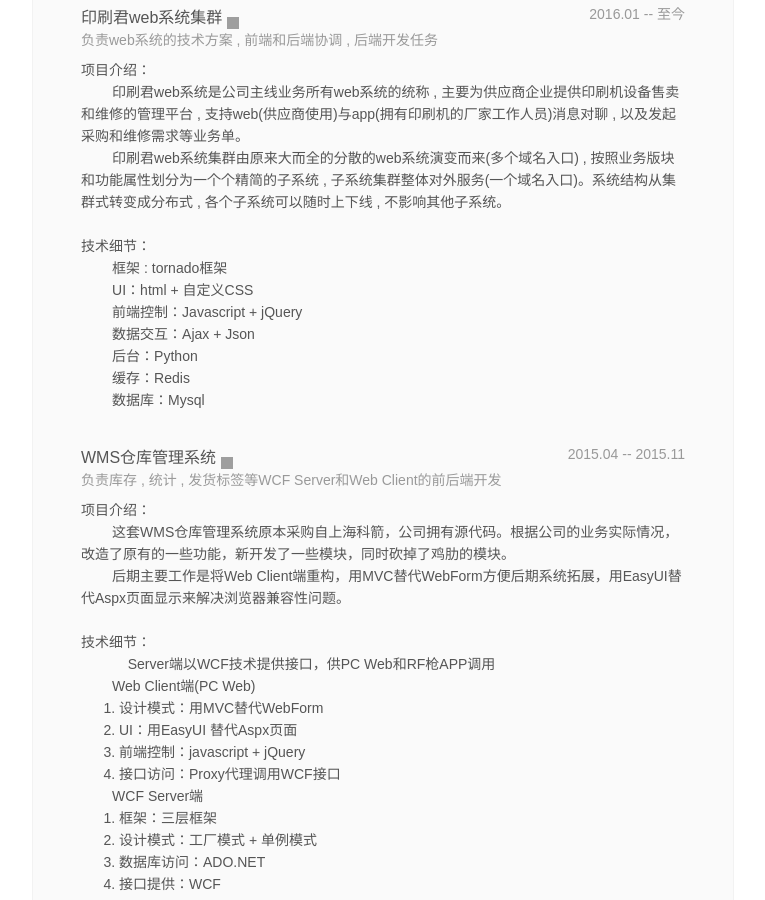
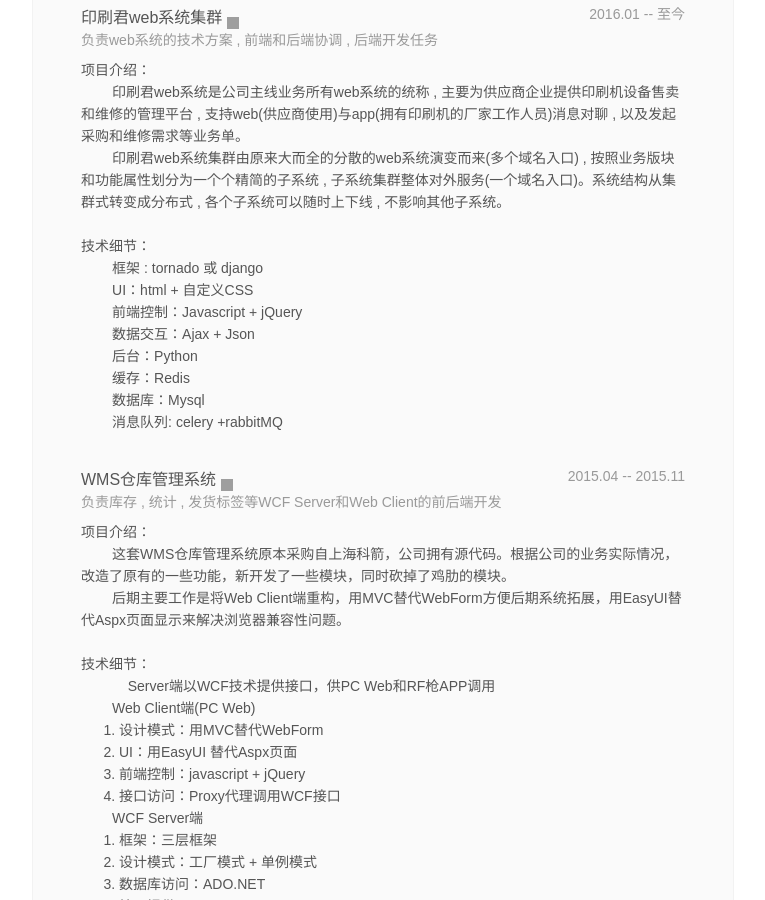
Before and after one commit to hopehook/HopeHook.com, a Jekyll site: the page resume.html, which Jekyll copies as it is, in a window 1280 px wide and 900 px high, scrolled down 1695 px. Shown: the whole window, without its empty margins (257-1022 px from the left). Built offline with Jekyll 4.4.1, drawn with Linux system fonts in a browser that asks for light colours; Markdown is read by kramdown in place of the engine named in the settings; grey boxes are pictures that could not be loaded.

Commit message:
Update resume.html

```diff
--- a/resume.html
+++ b/resume.html
@@ -374,7 +374,7 @@
 						</div>
 						<div class="info_t">
 							<span class="base_info"><i></i>男&nbsp;&nbsp;&nbsp;25岁&nbsp;&nbsp;&nbsp;本科&nbsp;&nbsp;&nbsp;CET-6
-							<span class="job_span">&nbsp;2年多工作经验</span><span class="birth_span dn">1992.01年出生</span>&nbsp;&nbsp;&nbsp;深圳</span>
+							<span class="job_span">&nbsp;3年工作经验</span><span class="birth_span dn">1992.01年出生</span>&nbsp;&nbsp;&nbsp;深圳</span>
 						</div>
 						<div class="info_b">
 							<span class="mobile"><i></i>13642354441</span>&nbsp;
@@ -644,13 +644,15 @@
 <p>&nbsp;&nbsp;&nbsp;&nbsp;&nbsp;&nbsp;&nbsp;&nbsp;印刷君web系统集群由原来大而全的分散的web系统演变而来(多个域名入口) , 按照业务版块和功能属性划分为一个个精简的子系统 , 子系统集群整体对外服务(一个域名入口)。系统结构从集群式转变成分布式 , 各个子系统可以随时上下线 , 不影响其他子系统。 </p>
 <p><br /></p>
 <p>技术细节：</p>
-<p>&nbsp;&nbsp;&nbsp;&nbsp;&nbsp;&nbsp;&nbsp;&nbsp;框架 : tornado框架</p>
+<p>&nbsp;&nbsp;&nbsp;&nbsp;&nbsp;&nbsp;&nbsp;&nbsp;框架 : tornado 或 django</p>
 <p>&nbsp;&nbsp;&nbsp;&nbsp;&nbsp;&nbsp;&nbsp;&nbsp;UI：html + 自定义CSS</p>
 <p>&nbsp;&nbsp;&nbsp;&nbsp;&nbsp;&nbsp;&nbsp;&nbsp;前端控制：Javascript + jQuery</p>
 <p>&nbsp;&nbsp;&nbsp;&nbsp;&nbsp;&nbsp;&nbsp;&nbsp;数据交互：Ajax + Json</p>
 <p>&nbsp;&nbsp;&nbsp;&nbsp;&nbsp;&nbsp;&nbsp;&nbsp;后台：Python</p>
 <p>&nbsp;&nbsp;&nbsp;&nbsp;&nbsp;&nbsp;&nbsp;&nbsp;缓存：Redis</p>
 <p>&nbsp;&nbsp;&nbsp;&nbsp;&nbsp;&nbsp;&nbsp;&nbsp;数据库：Mysql</p>
+<p>&nbsp;&nbsp;&nbsp;&nbsp;&nbsp;&nbsp;&nbsp;&nbsp;消息队列: celery +rabbitMQ</p>
+
 
 								</div>
 								</div>
```
